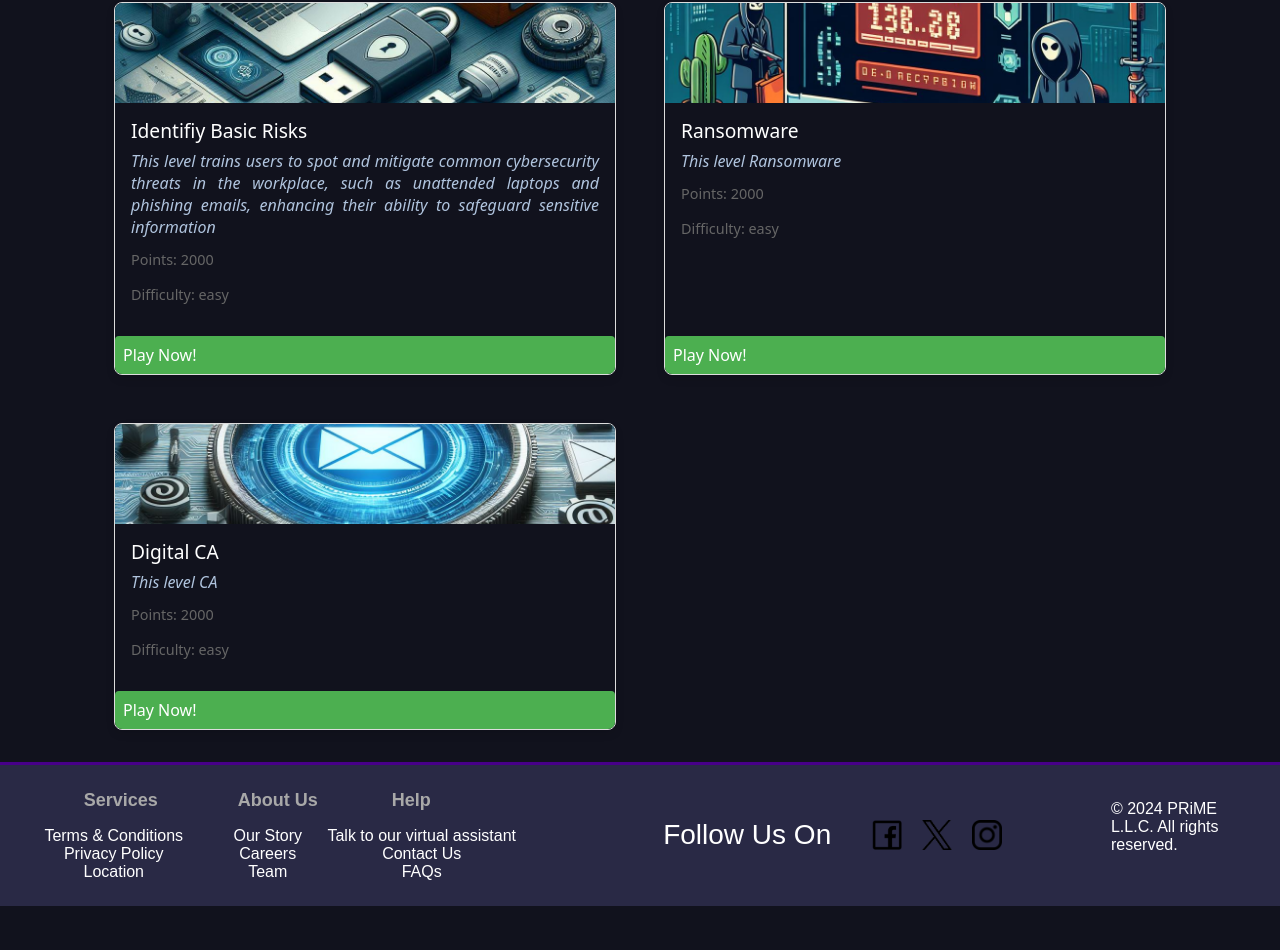
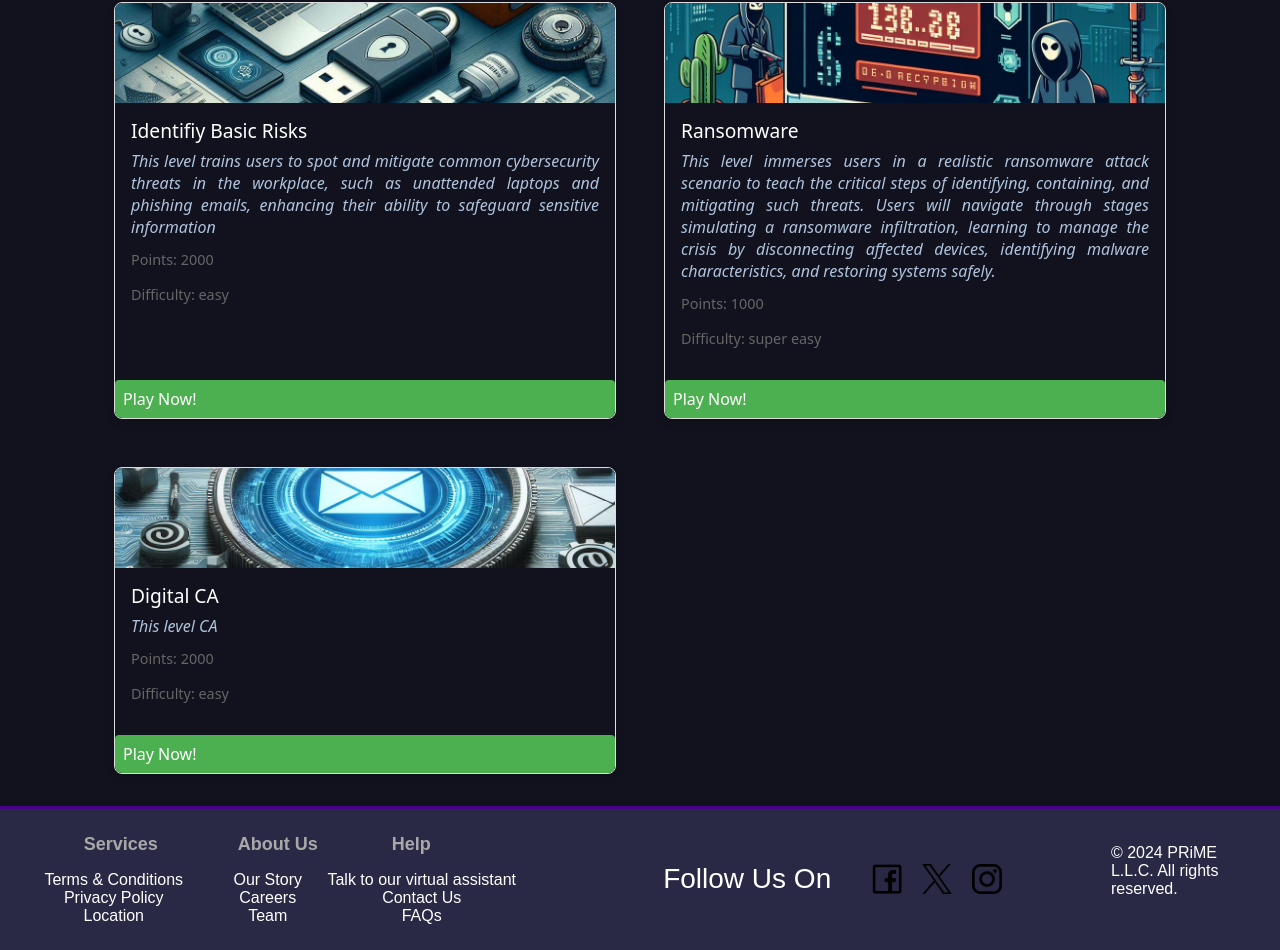
Before and after one commit to simonkb/PRiME, a Next.js app: page /levels in a window 1280 px wide. Shown: the part 1098-2048 px from the top of the page. Before the commit the page ends 2004 px from the top, so only its background shows below. Built offline with nearby package versions, Linux system fonts and the light colour scheme; no server answers; sample sign-in values are in the browser's storage; a web font is replaced by a local one.

Commit message:
changed levels to make sure ransomware works, added des, added new points , added a path

```diff
--- a/src/pages/levels.jsx
+++ b/src/pages/levels.jsx
@@ -73,12 +73,12 @@ const Levels = () => {
           <GameLevelCard
             image="Ransomware.jpeg"
             title="Ransomware "
-            description="This level Ransomware "
-            points={2000}
-            difficulty="easy"
+            description="This level immerses users in a realistic ransomware attack scenario to teach the critical steps of identifying, containing, and mitigating such threats. Users will navigate through stages simulating a ransomware infiltration, learning to manage the crisis by disconnecting affected devices, identifying malware characteristics, and restoring systems safely.  "
+            points={1000}
+            difficulty="super easy"
             isLocked={false}
             onClick={() => {
-              goTolevel("levels/basicRisk");
+              goTolevel("levels/ransomware");
             }}
           ></GameLevelCard>
           <GameLevelCard
```
